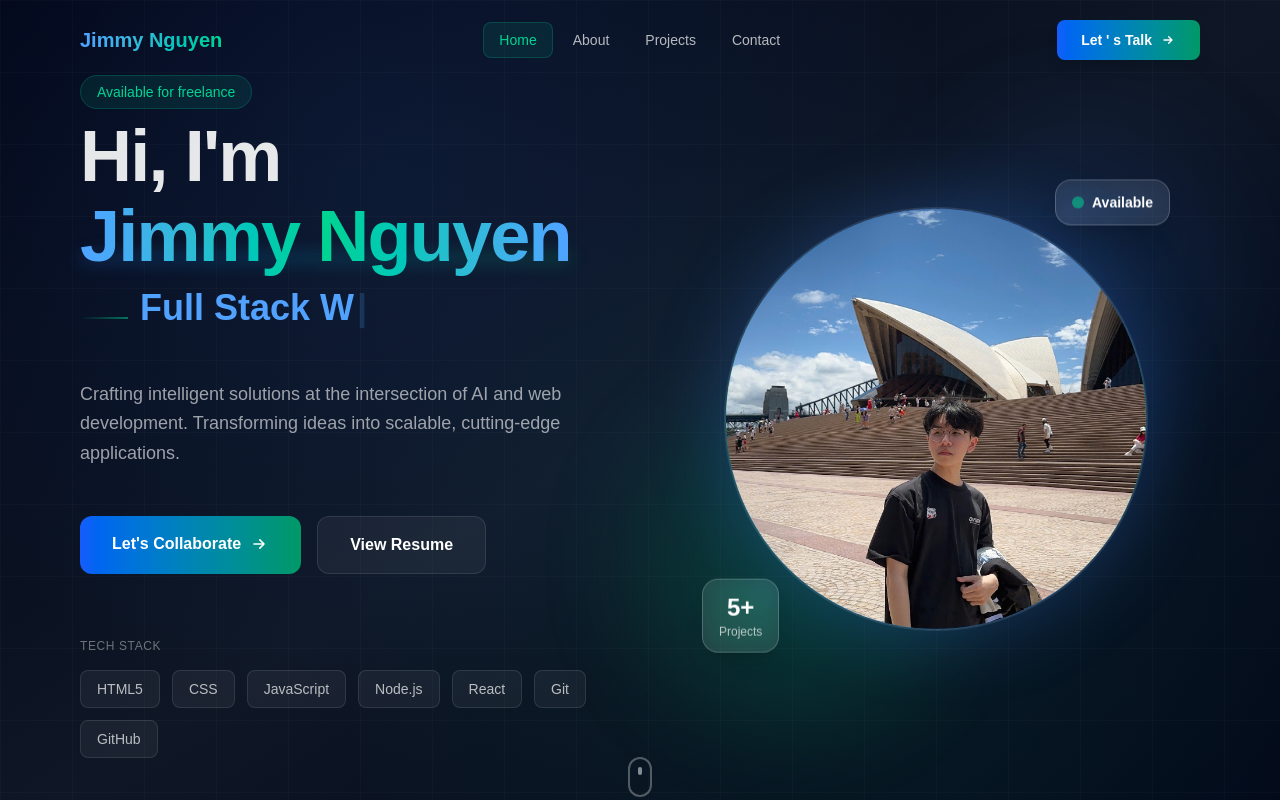
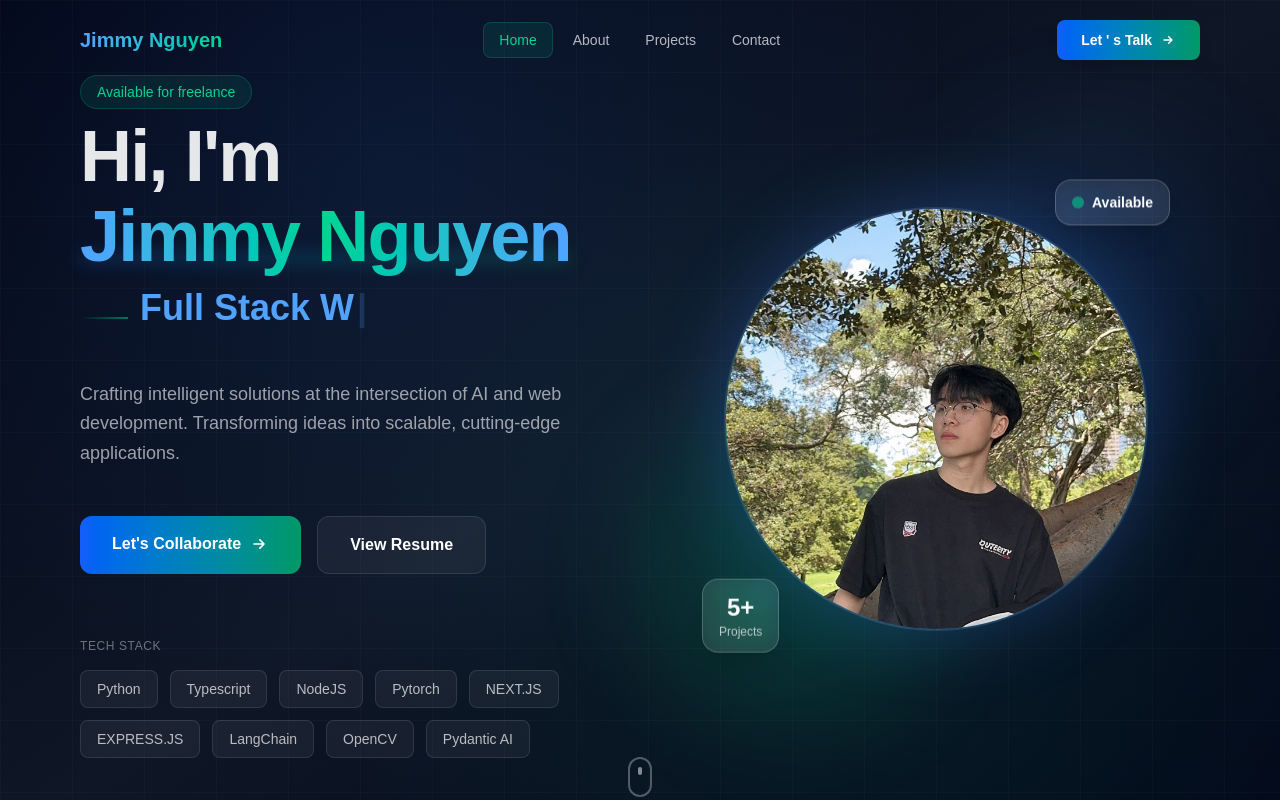
Before and after one commit to JimmyNguyen09-AI/My-Portfolio-Lastest-Version, a Next.js app: page / in a window 1280 px wide. Shown: the top 800 px of the page. Built offline with nearby package versions, Linux system fonts and the light colour scheme.

Commit message:
Add Transition between Sections

```diff
--- a/app/components/About.tsx
+++ b/app/components/About.tsx
@@ -2,7 +2,7 @@
 
 import Image from "next/image";
 import { useState } from "react";
-
+import { AnimatePresence, motion } from "framer-motion";
 export default function About() {
     const [activeTab, setActiveTab] = useState<'skills' | 'experience' | 'education'>('skills');
 
@@ -39,6 +39,13 @@ export default function About() {
 
     return (
         <section id="about" className="relative py-20 md:py-32 overflow-hidden">
+            <AnimatePresence >
+                <motion.div
+                    initial={{ opacity: 0, y: 30 }}
+                    whileInView={{ opacity: 1, y: 0 }}
+                    transition={{ duration: 0.6 }}
+                    viewport={{ once: false, amount: 0.2 }}
+                >
             {/* Background effects */}
             <div className="absolute inset-0 bg-gradient-to-b from-slate-950 via-slate-900 to-slate-950">
                 <div className="absolute inset-0 bg-[radial-gradient(circle_at_70%_30%,rgba(59,130,246,0.05),transparent_50%)]" />
@@ -256,6 +263,8 @@ export default function About() {
                     animation: fadeIn 0.5s ease-out;
                 }
             `}</style>
+            </motion.div>
+            </AnimatePresence>
         </section>
     );
 }
--- a/app/components/Contact.tsx
+++ b/app/components/Contact.tsx
@@ -1,7 +1,7 @@
 'use client';
 
 import { useState } from "react";
-
+import { AnimatePresence, motion } from "framer-motion";
 export default function Contact() {
     const [formData, setFormData] = useState({
         name: '',
@@ -89,6 +89,13 @@ export default function Contact() {
 
     return (
         <section id="contact" className="relative py-20 md:py-32 overflow-hidden">
+            <AnimatePresence >
+                <motion.div
+                    initial={{ opacity: 0, y: 30 }}
+                    whileInView={{ opacity: 1, y: 0 }}
+                    transition={{ duration: 0.6 }}
+                    viewport={{ once: false, amount: 0.2 }}
+                >
             {/* Background effects */}
             <div className="absolute inset-0 bg-gradient-to-b from-slate-950 via-slate-900 to-slate-950">
                 <div className="absolute inset-0 bg-[radial-gradient(circle_at_50%_50%,rgba(59,130,246,0.08),transparent_50%)]" />
@@ -284,6 +291,8 @@ export default function Contact() {
                     </div>
                 </div>
             </div>
+            </motion.div>
+            </AnimatePresence>
         </section>
     );
 }
--- a/app/components/Hero.tsx
+++ b/app/components/Hero.tsx
@@ -1,12 +1,21 @@
 "use client"
 import Image from "next/image";
 import TypingTitle from "./_components/Typing";
-
+import { AnimatePresence, motion } from "framer-motion";
 export default function Hero() {
     const words = ["GenAI Engineer", "AI Engineer", "Full Stack Web Developer", "Computer Vision Engineer"];
 
     return (
+
         <section id="home" className="relative min-h-screen flex items-center overflow-hidden">
+
+            <AnimatePresence >
+                <motion.div
+                    initial={{ opacity: 0, y: 30 }}
+                    whileInView={{ opacity: 1, y: 0 }}
+                    transition={{ duration: 0.6 }}
+                    viewport={{ once: false, amount: 0.2 }}
+                >
             {/* Animated gradient background */}
             <div className="absolute inset-0 bg-gradient-to-br from-slate-950 via-blue-950/20 to-slate-950">
                 <div className="absolute inset-0 bg-[radial-gradient(circle_at_30%_20%,rgba(59,130,246,0.1),transparent_50%)]" />
@@ -82,7 +91,7 @@ export default function Hero() {
                                 Tech Stack
                             </p>
                             <div className="flex flex-wrap gap-3 justify-center lg:justify-start">
-                                {["HTML5", "CSS", "JavaScript", "Node.js", "React", "Git", "GitHub"].map((tech) => (
+                                {["Python","Typescript","NodeJS","Pytorch","NEXT.JS","EXPRESS.JS","LangChain","OpenCV","Pydantic AI"].map((tech) => (
                                     <span
                                         key={tech}
                                         className="px-4 py-2 text-sm font-medium text-white/70 bg-white/5 backdrop-blur-sm border border-white/10 rounded-lg hover:bg-white/10 hover:border-emerald-400/30 transition-all duration-300 cursor-default"
@@ -112,7 +121,7 @@ export default function Hero() {
                                 <div className="relative h-[340px] w-[340px] md:h-[420px] md:w-[420px] rounded-full overflow-hidden ring-2 ring-white/10 shadow-[0_0_80px_rgba(59,130,246,0.3)]">
                                     <div className="absolute inset-0 bg-gradient-to-br from-blue-500/20 to-emerald-500/20 mix-blend-overlay" />
                                     <Image
-                                        src="/avt.jpeg"
+                                        src="/avt2.jpg"
                                         alt="Jimmy Nguyen"
                                         fill
                                         sizes="(max-width: 768px) 340px, 420px"
@@ -157,6 +166,8 @@ export default function Hero() {
                     animation: float 3s ease-in-out infinite;
                 }
             `}</style>
+            </motion.div>
+            </AnimatePresence>
         </section>
     );
 }
--- a/app/components/Projects.tsx
+++ b/app/components/Projects.tsx
@@ -2,7 +2,7 @@
 
 import Image from "next/image";
 import { useState } from "react";
-
+import { AnimatePresence, motion } from "framer-motion";
 const categories = ["All", "Computer Vision", "GenAI & FullStack"];
 
 const projects = [
@@ -85,6 +85,13 @@ export default function Projects() {
 
     return (
         <section id="projects" className="relative py-20 md:py-32 overflow-hidden">
+            <AnimatePresence >
+                <motion.div
+                    initial={{ opacity: 0, y: 30 }}
+                    whileInView={{ opacity: 1, y: 0 }}
+                    transition={{ duration: 0.6 }}
+                    viewport={{ once: false, amount: 0.2 }}
+                >
             {/* Background effects */}
             <div className="absolute inset-0 bg-gradient-to-b from-slate-950 via-slate-900 to-slate-950">
                 <div className="absolute inset-0 bg-[radial-gradient(circle_at_30%_50%,rgba(59,130,246,0.05),transparent_50%)]" />
@@ -256,7 +263,8 @@ export default function Projects() {
                 </div>
             </div>
 
-
+            </motion.div>
+            </AnimatePresence>
         </section>
     );
 }
--- a/package.json
+++ b/package.json
@@ -9,6 +9,7 @@
     "lint": "eslint"
   },
   "dependencies": {
+    "framer-motion": "^12.23.24",
     "next": "15.5.4",
     "react": "19.1.0",
     "react-dom": "19.1.0",
```
Also changed, not shown: 1 other file (tests, documents, lock files or other folders).
